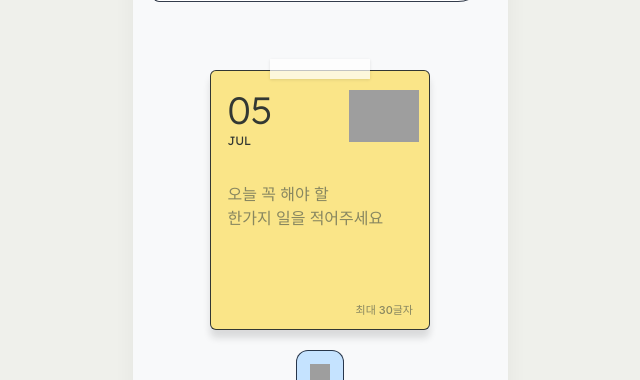
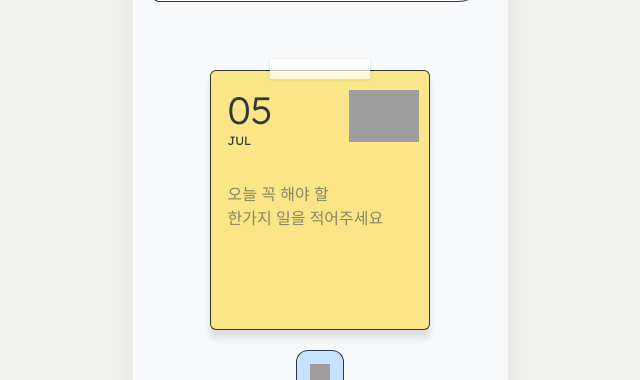
Before and after one commit to haengv/today-doit, a React (Vite) app: page / in a window 1280 px wide. Both pictures are taken after a click on the button "시작하기". Shown: the part 128-508 px from the top of the page, without its empty margins (320-960 px from the left). Built offline with nearby package versions, Linux system fonts and the light colour scheme; grey boxes are pictures that could not be loaded; a web font is replaced by a local one.

Commit message:
feat: conditionally show max chars note only when bottom sheet is open

```diff
--- a/src/App.tsx
+++ b/src/App.tsx
@@ -289,9 +289,11 @@ export default function App() {
                 </div>
               )}
 
-              <div style={{ position: 'absolute', bottom: 12, right: 16, color: 'rgba(3,24,50,0.46)', fontSize: 11, fontWeight: 500 }}>
-                최대 30글자
-              </div>
+              {isBottomSheetOpen && (
+                <div style={{ position: 'absolute', bottom: 12, right: 16, color: 'rgba(3,24,50,0.46)', fontSize: 11, fontWeight: 500 }}>
+                  최대 30글자
+                </div>
+              )}
             </div>
           </div>
 
```
